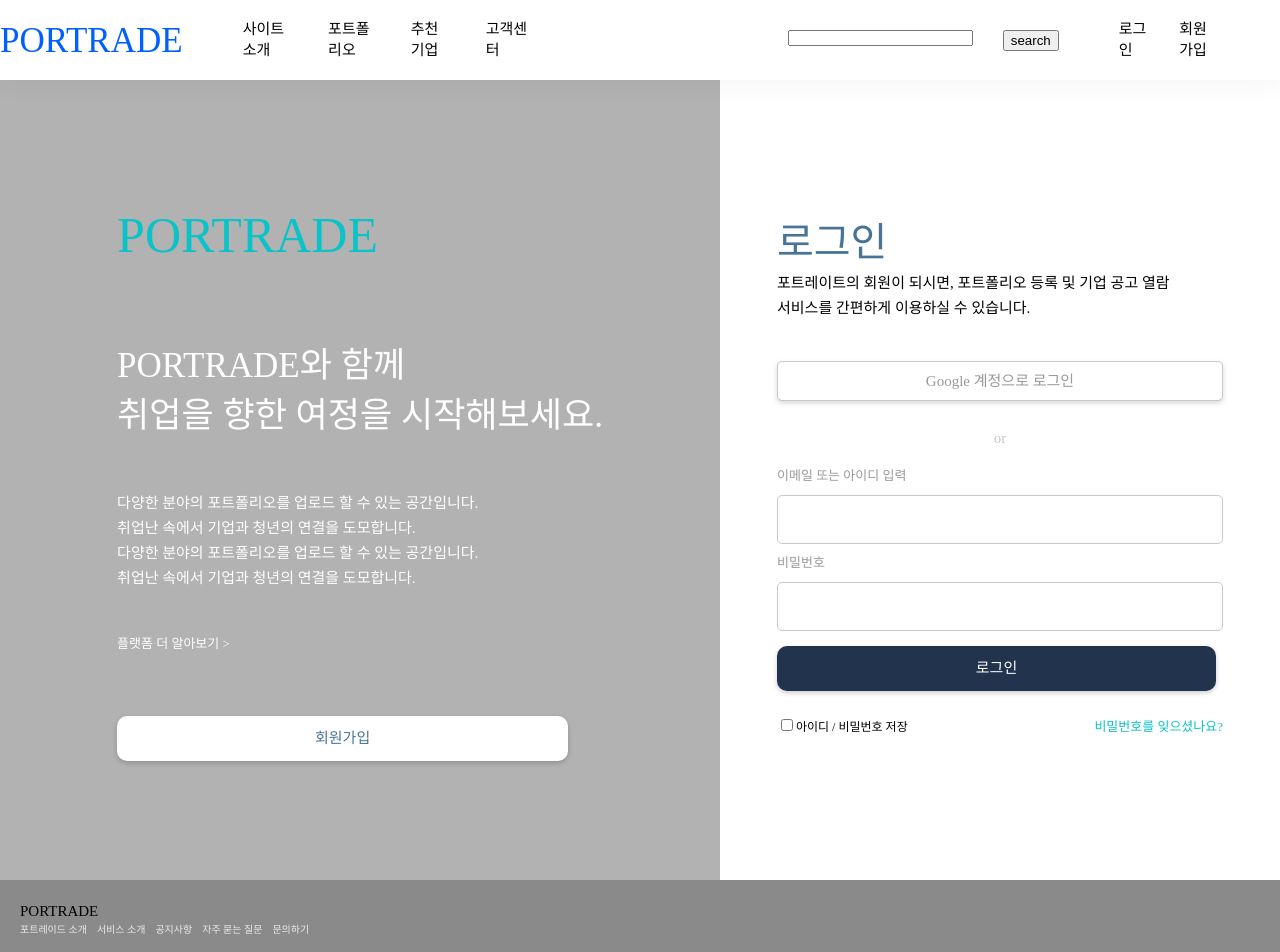
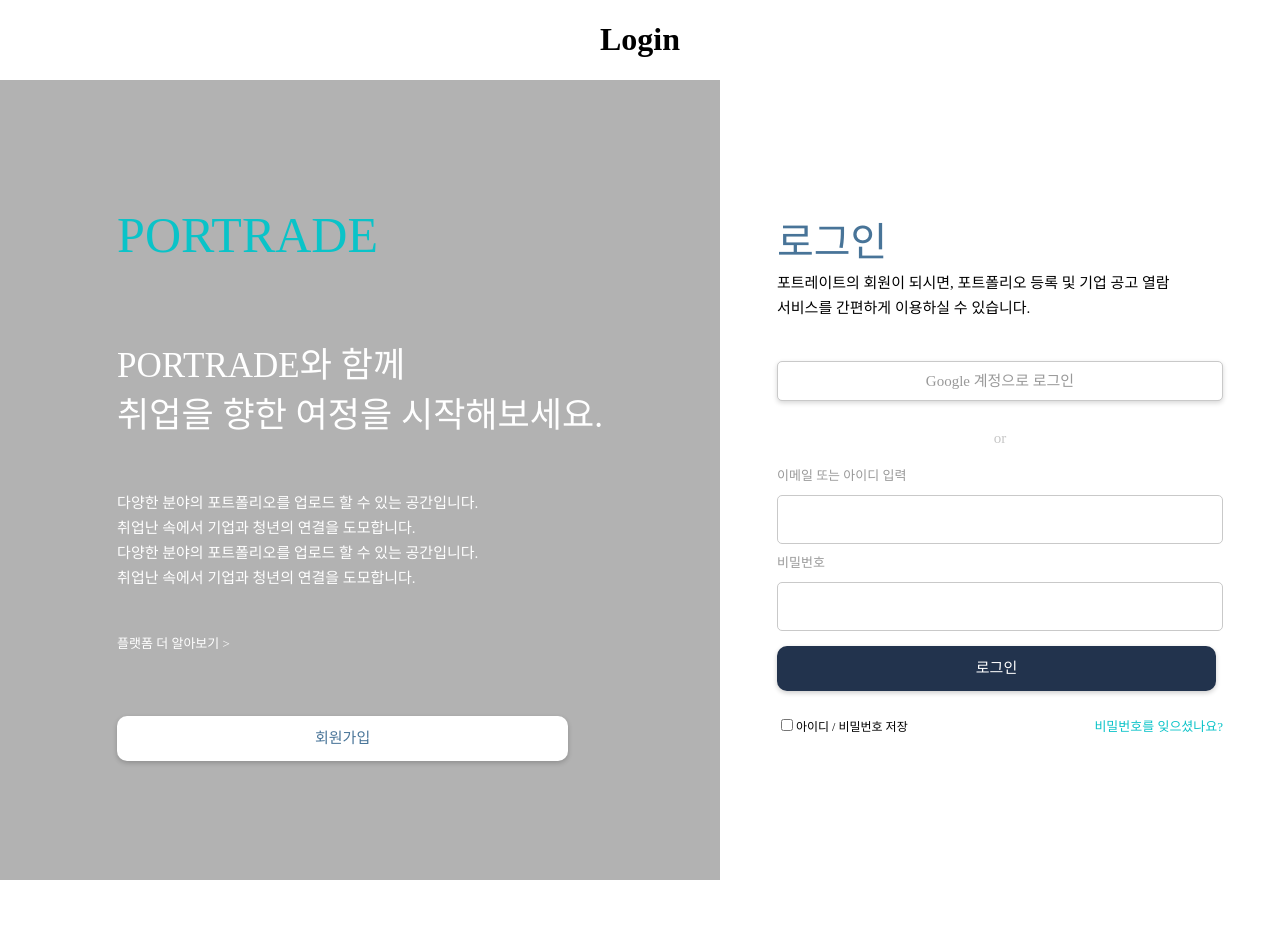
Before and after one commit to haryan248/Portrade_FrontEnd_React, a React (Create React App) app: page /login in a window 1280 px wide. Shown: the top 952 px of the page. After the commit the page ends 880 px from the top, so only its background shows below. Built offline with nearby package versions, Linux system fonts and the light colour scheme; a web font is replaced by a local one.

Commit message:
로그인 페이지 헤더 푸터 제거

```diff
--- a/src/App.js
+++ b/src/App.js
@@ -1,16 +1,15 @@
 import React from "react";
-import { Route, Switch } from "react-router-dom";
+import { Route, Switch, withRouter } from "react-router-dom";
 import { Error, Home, Introduce, Login, Mypage, Help, Portfolio, Register, Suggestion } from "./pages";
 import Header from "./components/header/Header";
 import Footer from "./components/footer/Footer";
 
 import "./css/app.css";
 
-const App = () => {
+const App = (props) => {
     return (
         <>
-            <Header />
-
+            {props.location.pathname !== "/login" && <Header />}
             <Switch>
                 <Route exact path="/" component={Home} />
                 <Route exact path="/portfolio" component={Portfolio} />
@@ -23,9 +22,9 @@
                 <Route component={Error} />
             </Switch>
 
-            <Footer />
+            {props.location.pathname !== "/login" && <Footer />}
         </>
     );
 };
 
-export default App;
+export default withRouter(App);
```
